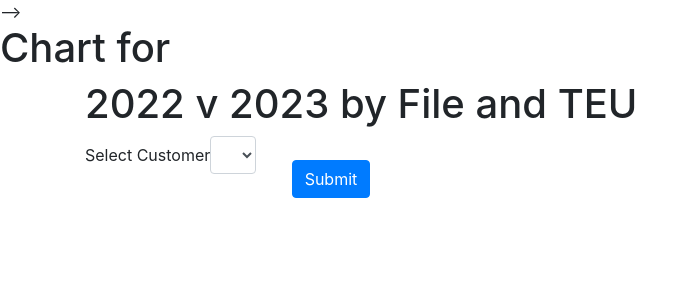
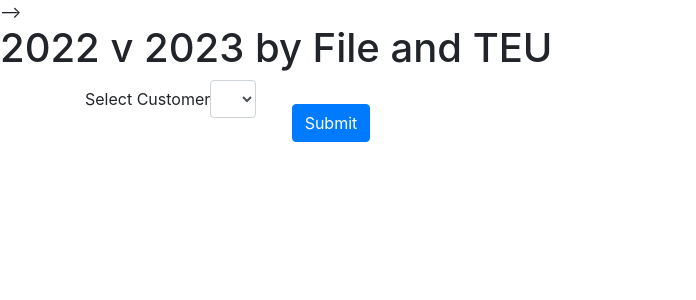
Before and after one commit to climbr88/climbr88.github.io, a Flask app: page / in a window 1280 px wide. Shown: the top 300 px of the page, without its empty margins (0-696 px from the left). Run offline with Flask 2, Linux system fonts and the light colour scheme; lists and menus that the app fills with data are empty; parts of the project's set-up code (start-up, migrations or seed data) failed here and were passed over; some libraries are stand-ins or nearby versions.

Commit message:
Update index.html

```diff
--- a/templates/index.html
+++ b/templates/index.html
@@ -9,7 +9,7 @@
     <link rel="stylesheet" href="https://stackpath.bootstrapcdn.com/bootstrap/4.5.2/css/bootstrap.min.css"> -->
 </head>
 <body>
-    <h1>Chart for {{ request.form['customer_name'] }}</h1>
+    <h1>2022 v 2023 by File and TEU</h1>
     <div>
         {{ fig_files_html | safe }}
     </div>
@@ -17,7 +17,7 @@
         {{ fig_teu_html | safe }}
     </div>
     <div class="container">
-        <h1>2022 v 2023 by File and TEU</h1>
+
         <form method="POST" class="form-inline">
             {{ form.hidden_tag() }}
             <div class="row">
```
